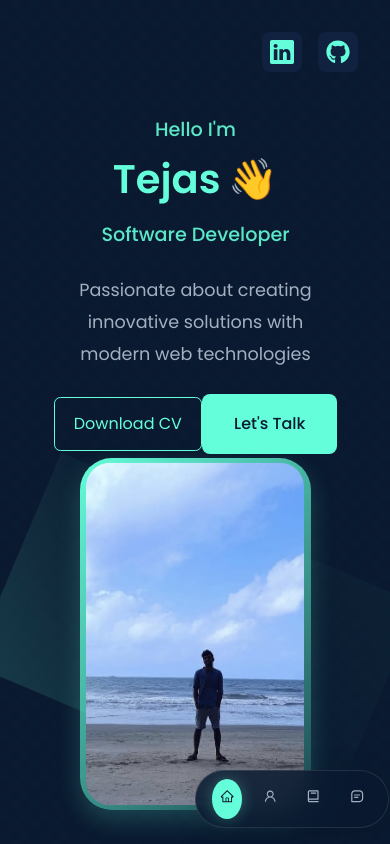
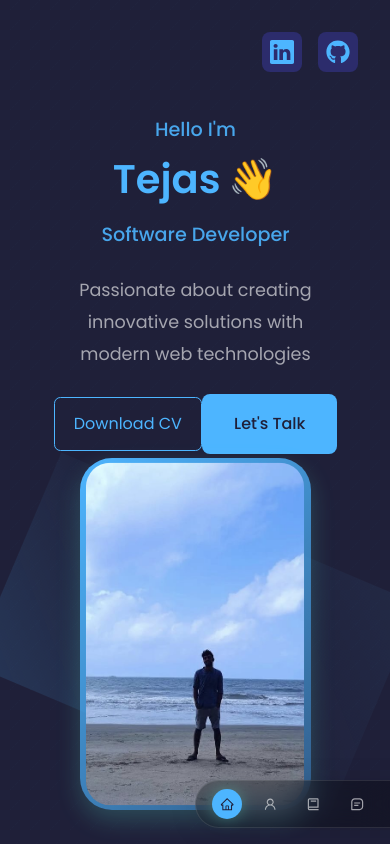
Before and after one commit to TejasBadhe07/www.tejasbadheportfolio.com, a React (Create React App) app: page / in a window 390 px wide. Shown: the top 844 px of the page. Built offline with nearby package versions, Linux system fonts and the light colour scheme.

Commit message:
Update Navbar and Background Theme

```diff
--- a/src/components/nav/Nav.jsx
+++ b/src/components/nav/Nav.jsx
@@ -18,12 +18,14 @@ const Nav = () => {
     return () => window.removeEventListener('scroll', handleScroll)
   }, [])
 
-  const scrollToTop = () => {
-    window.scrollTo({
-      top: 0,
-      behavior: 'smooth'
-    })
-    setActiveNav('#')
+  const scrollToSection = (sectionId) => {
+    const element = document.querySelector(sectionId)
+    if (element) {
+      element.scrollIntoView({
+        behavior: 'smooth',
+        block: 'start'
+      })
+    }
   }
 
   return (
@@ -35,7 +37,11 @@ const Nav = () => {
     >
       <motion.a
         href="#home"
-        onClick={scrollToTop}
+        onClick={(e) => {
+          e.preventDefault()
+          scrollToSection('#home')
+          setActiveNav('#')
+        }}
         className={activeNav === '#' ? 'active' : ''}
         whileHover={{ scale: 1.1 }}
         whileTap={{ scale: 0.95 }}
@@ -44,7 +50,11 @@ const Nav = () => {
       </motion.a>
       <motion.a
         href="#about"
-        onClick={() => setActiveNav('about')}
+        onClick={(e) => {
+          e.preventDefault()
+          scrollToSection('#about')
+          setActiveNav('about')
+        }}
         className={activeNav === 'about' ? 'active' : ''}
         whileHover={{ scale: 1.1 }}
         whileTap={{ scale: 0.95 }}
@@ -53,7 +63,11 @@ const Nav = () => {
       </motion.a>
       <motion.a
         href="#experience"
-        onClick={() => setActiveNav('experience')}
+        onClick={(e) => {
+          e.preventDefault()
+          scrollToSection('#experience')
+          setActiveNav('experience')
+        }}
         className={activeNav === 'experience' ? 'active' : ''}
         whileHover={{ scale: 1.1 }}
         whileTap={{ scale: 0.95 }}
@@ -62,7 +76,11 @@ const Nav = () => {
       </motion.a>
       <motion.a
         href="#contact"
-        onClick={() => setActiveNav('contact')}
+        onClick={(e) => {
+          e.preventDefault()
+          scrollToSection('#contact')
+          setActiveNav('contact')
+        }}
         className={activeNav === 'contact' ? 'active' : ''}
         whileHover={{ scale: 1.1 }}
         whileTap={{ scale: 0.95 }}
--- a/src/components/nav/nav.css
+++ b/src/components/nav/nav.css
@@ -31,6 +31,9 @@
     transition: all 0.3s ease;
     position: relative;
     overflow: hidden;
+    display: flex;
+    align-items: center;
+    justify-content: center;
 }
 
 .nav a::before {
@@ -70,6 +73,8 @@
     .nav {
         padding: 0.7rem 1.2rem;
         bottom: 1.5rem;
+        width: 90%;
+        max-width: 400px;
     }
 
     .nav a {
@@ -83,6 +88,8 @@
     .nav {
         padding: 0.5rem 1rem;
         bottom: 1rem;
+        width: 95%;
+        max-width: 350px;
     }
 
     .nav a {
@@ -90,3 +97,16 @@
         font-size: 0.9rem;
     }
 }
+
+/* ==================================== MEDIA QUERIES (LANDSCAPE MODE) ===================================================== */
+@media screen and (max-height: 500px) and (orientation: landscape) {
+    .nav {
+        bottom: 0.5rem;
+        padding: 0.5rem 1rem;
+    }
+
+    .nav a {
+        padding: 0.5rem;
+        font-size: 0.9rem;
+    }
+}
--- a/src/index.css
+++ b/src/index.css
@@ -13,13 +13,13 @@
 
 :root {
     /* Dark Theme Variables - Modern Dark Blue */
-    --color-bg: #0a192f;
-    --color-bg-variant: #112240;
-    --color-primary: #64ffda;
-    --color-primary-variant: rgba(100, 255, 218, 0.2);
-    --color-white: #e6f1ff;
-    --color-light: rgba(230, 241, 255, 0.7);
-    --color-bg-overlay: rgba(10, 25, 47, 0.85);
+    --color-bg: #1f1f38;
+    --color-bg-variant: #2c2c6c;
+    --color-primary: #4db5ff;
+    --color-primary-variant: rgba(77, 181, 255, 0.4);
+    --color-white: #fff;
+    --color-light: rgba(255, 255, 255, 0.6);
+    --color-bg-overlay: rgba(0, 0, 0, 0.3);
     --color-text-secondary: #8892b0;
 
     --transition :all 400ms ease;
@@ -27,7 +27,7 @@
     /* Container Variables */
     --container-width-lg: 75%;
     --container-width-md: 86%;
-    --container-width-ms: 90%;
+    --container-width-sm: 90%;
 }
 
 [data-theme="light"] {
@@ -177,7 +177,7 @@ img {
 /* ==================================== MEDIA QUERIES (SMALL DEVICE) ===================================================== */
 @media screen and (max-width:600px) {
     .container{
-        width: var(--container-width-ms);
+        width: var(--container-width-sm);
     }
 
     section > h2 {
```
